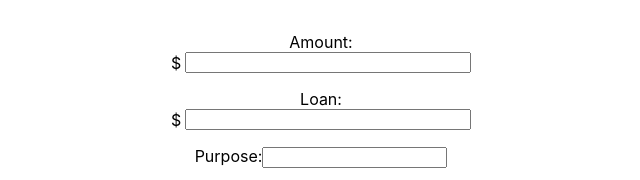
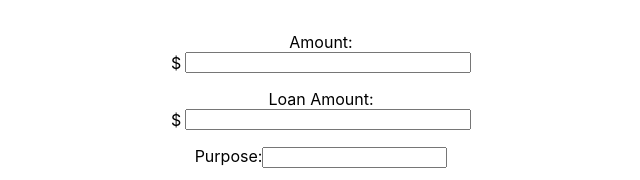
Before and after one commit to SMpriyaashri/main-app, a React (Create React App) app: page / in a window 1280 px wide. Shown: the top 180 px of the page, without its empty margins (319-959 px from the left). Built offline with nearby package versions, Linux system fonts and the light colour scheme.

Commit message:
final commit to check the submodule

```diff
--- a/src/components/SampleForm.js
+++ b/src/components/SampleForm.js
@@ -32,13 +32,13 @@ const AmountForm = () => {
         </div>
       </label>
       <label>
-        Loan:
+        Loan Amount:
         <div style={{ display: 'flex', alignItems: 'center' }}>
           <span style={{ marginRight: 4 }}>$</span>
           <input
             type="number"
             name="amount"
-            value={form.loan}
+            value={form.loanamount}
             onChange={handleChange}
             required
             min="0"
```
